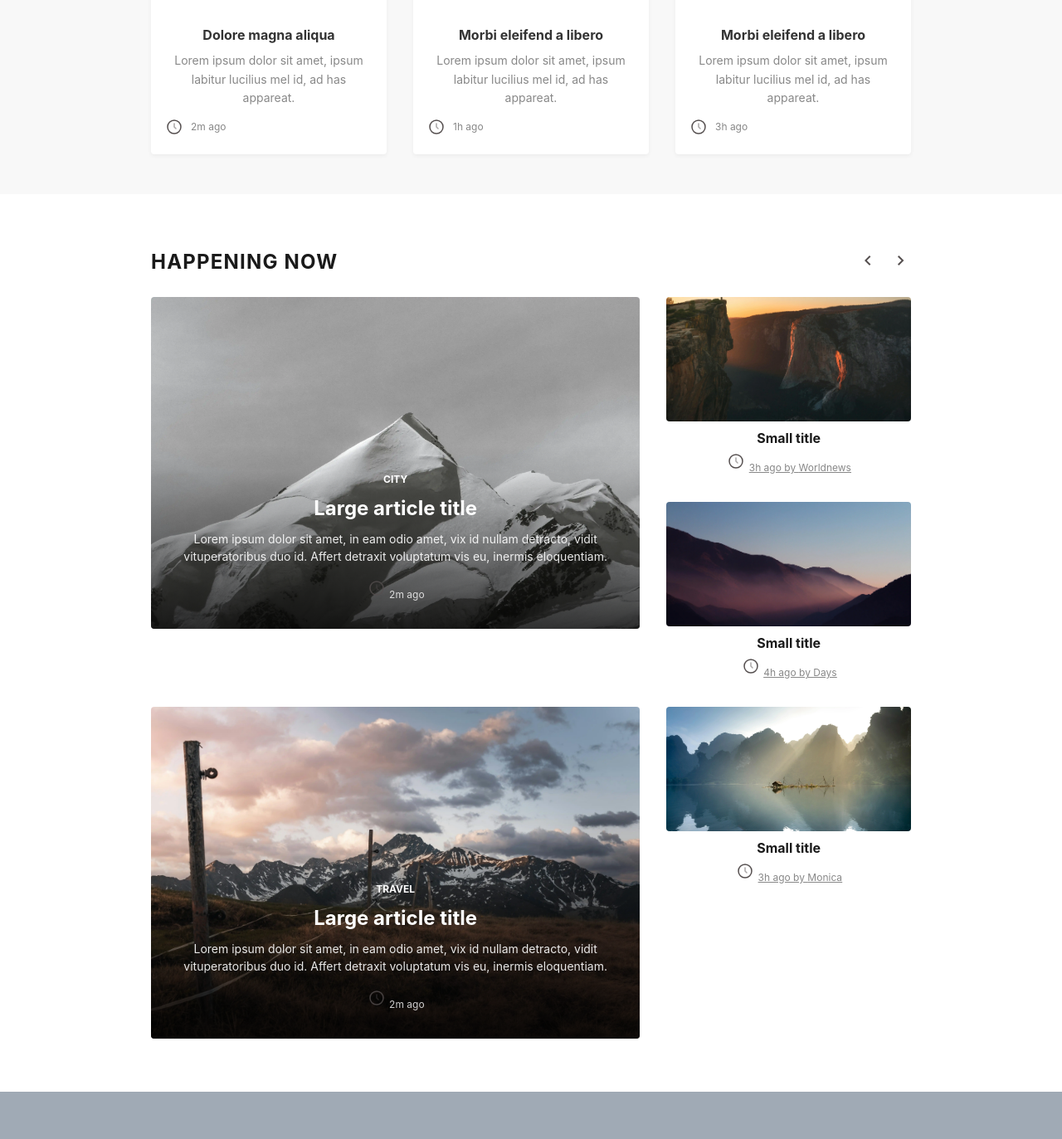
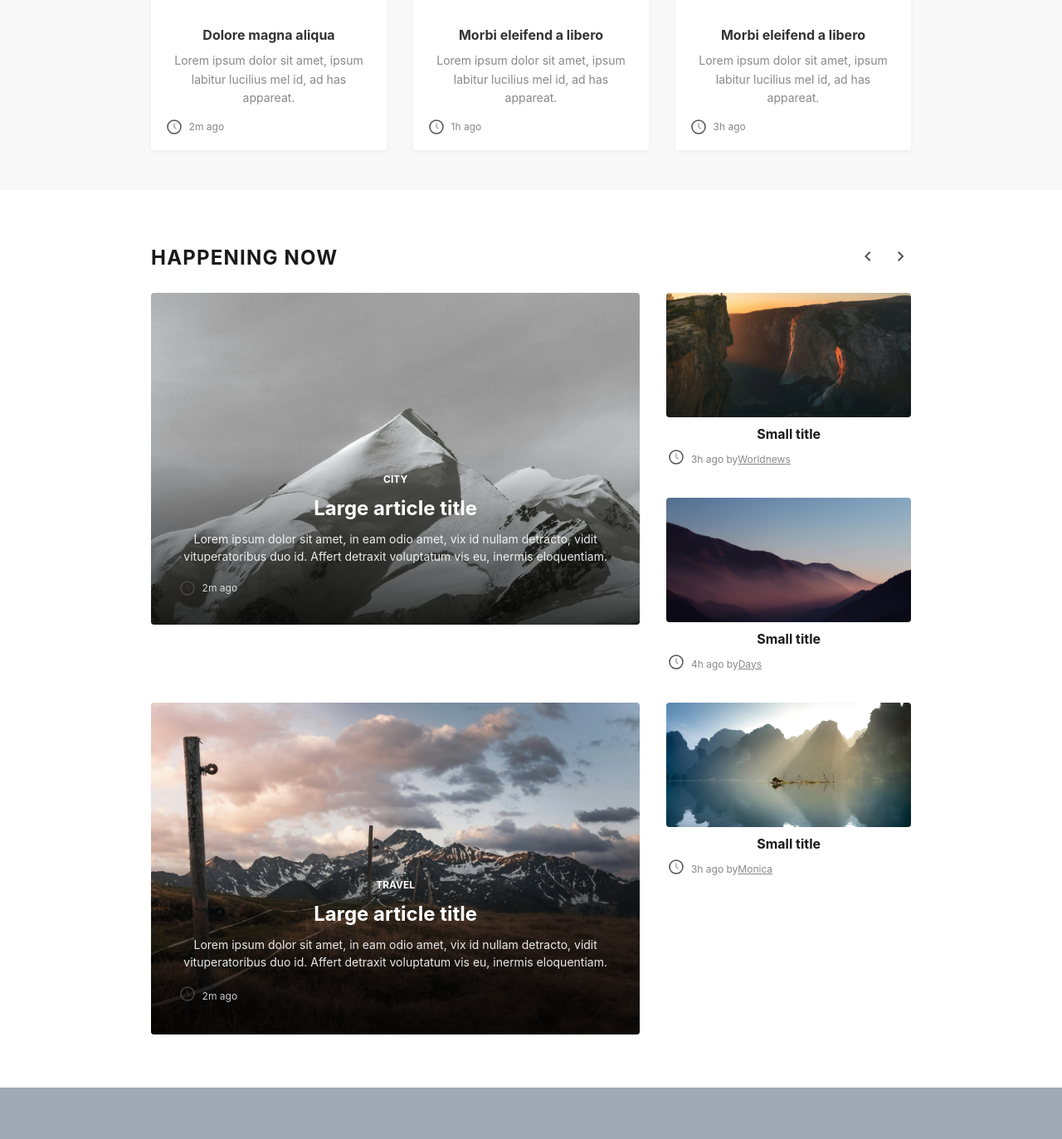
Before and after one commit to NayPaingSoe/visibleone-large-desktop-react, a React (Vite) app: page / in a window 1280 px wide. Shown: the part 904-2277 px from the top of the page at 83% size. Built offline with nearby package versions, Linux system fonts and the light colour scheme.

Commit message:
fix: time

```diff
--- a/src/App.css
+++ b/src/App.css
@@ -34,6 +34,28 @@
 
 .read-the-docs {
   color: #888;
+}
+
+.time {
+  display: flex;
+  align-items: center;
+  gap: 0.35rem;
+}
+
+.time-icon {
+  display: flex;
+  line-height: 0;
+  flex-shrink: 0;
+}
+
+.time-text {
+  display: inline-flex;
+  align-items: center;
+  line-height: 1.2;
+}
+
+.time-source {
+  text-decoration: underline;
 }
 
 /* Header Styles */
@@ -299,10 +321,6 @@
   align-items: center;
 }
 
-.hero-and-sidebar-container .sidebar .news-item .time span {
-  margin-right: 0.3rem;
-}
-
 /* Trending Section */
 .trending {
   margin-bottom: 4rem;
@@ -382,10 +400,6 @@
   color: #888;
   display: flex;
   align-items: center;
-}
-
-.trending-card .time span {
-  margin-right: 0.5rem;
 }
 
 /* Happening Now Section */
@@ -484,7 +498,7 @@
   color: #888;
 }
 
-.happening-now .small-article .time span:last-child {
+.happening-now .small-article .time .time-source {
   text-decoration: underline;
 }
 
--- a/src/components/HappeningNow.jsx
+++ b/src/components/HappeningNow.jsx
@@ -49,7 +49,7 @@ const HappeningNow = () => {
                 voluptatum vis eu, inermis eloquentiam.
               </p>
               <div className="time">
-                <span>
+                <span className="time-icon">
                   <svg
                     xmlns="http://www.w3.org/2000/svg"
                     width={24}
@@ -66,8 +66,8 @@ const HappeningNow = () => {
                       opacity={0.5}
                     ></path>
                   </svg>
-                </span>{" "}
-                <span style={{ marginTop: "-10px" }}>2m ago</span>
+                </span>
+                <span className="time-text">2m ago</span>
               </div>
             </div>
           </div>
@@ -97,9 +97,9 @@ const HappeningNow = () => {
                       opacity={0.5}
                     ></path>
                   </svg>
-                </span>{" "}
-                <span style={{ marginTop: "-10px" }}>
-                  3h ago by <span>Worldnews</span>
+                </span>
+                <span className="time-text">
+                  3h ago by <span className="time-source">Worldnews</span>
                 </span>
               </div>
             </div>
@@ -127,9 +127,9 @@ const HappeningNow = () => {
                       opacity={0.5}
                     ></path>
                   </svg>
-                </span>{" "}
-                <span style={{ marginTop: "-10px" }}>
-                  4h ago by <span>Days</span>
+                </span>
+                <span className="time-text">
+                  4h ago by <span className="time-source">Days</span>
                 </span>
               </div>
             </div>
@@ -167,8 +167,8 @@ const HappeningNow = () => {
                       opacity={0.5}
                     ></path>
                   </svg>
-                </span>{" "}
-                <span>2m ago</span>
+                </span>
+                <span className="time-text">2m ago</span>
               </div>
             </div>
           </div>
@@ -198,9 +198,9 @@ const HappeningNow = () => {
                       opacity={0.5}
                     ></path>
                   </svg>
-                </span>{" "}
-                <span style={{ marginTop: "-10px" }}>
-                  3h ago by <span>Monica</span>
+                </span>
+                <span className="time-text">
+                  3h ago by <span className="time-source">Monica</span>
                 </span>
               </div>
             </div>
--- a/src/components/Sidebar.jsx
+++ b/src/components/Sidebar.jsx
@@ -61,7 +61,7 @@ const Sidebar = () => {
             <h3>{item.title}</h3>
             <p>{item.excerpt}</p>
             <div className="time">
-              <span>
+              <span className="time-icon">
                 <svg
                   xmlns="http://www.w3.org/2000/svg"
                   width={24}
@@ -78,8 +78,8 @@ const Sidebar = () => {
                     opacity={0.5}
                   ></path>
                 </svg>
-              </span>{" "}
-              <span style={{ marginTop: "-5px" }}>{item.time}</span>
+              </span>
+              <span className="time-text">{item.time}</span>
             </div>
           </div>
         ))}
--- a/src/components/Trending.jsx
+++ b/src/components/Trending.jsx
@@ -70,7 +70,7 @@ const Trending = () => {
                 <h3>{item.title}</h3>
                 <p>{item.excerpt}</p>
                 <div className="time">
-                  <span>
+                  <span className="time-icon">
                     <svg
                       xmlns="http://www.w3.org/2000/svg"
                       width={24}
@@ -87,8 +87,8 @@ const Trending = () => {
                         opacity={0.5}
                       ></path>
                     </svg>
-                  </span>{" "}
-                  <span style={{ marginTop: "-5px" }}>{item.time}</span>
+                  </span>
+                  <span className="time-text">{item.time}</span>
                 </div>
               </div>
             </div>
```
